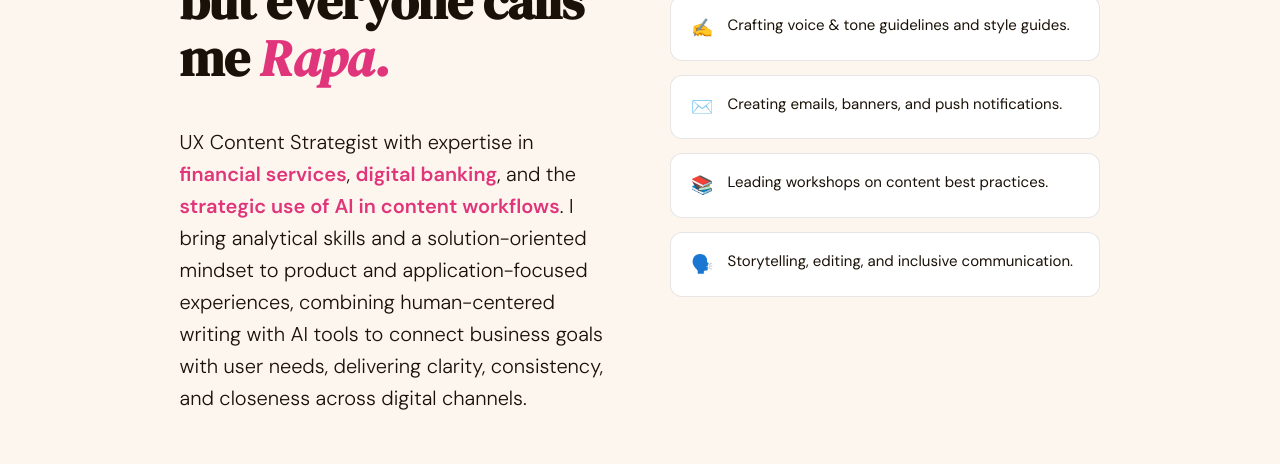
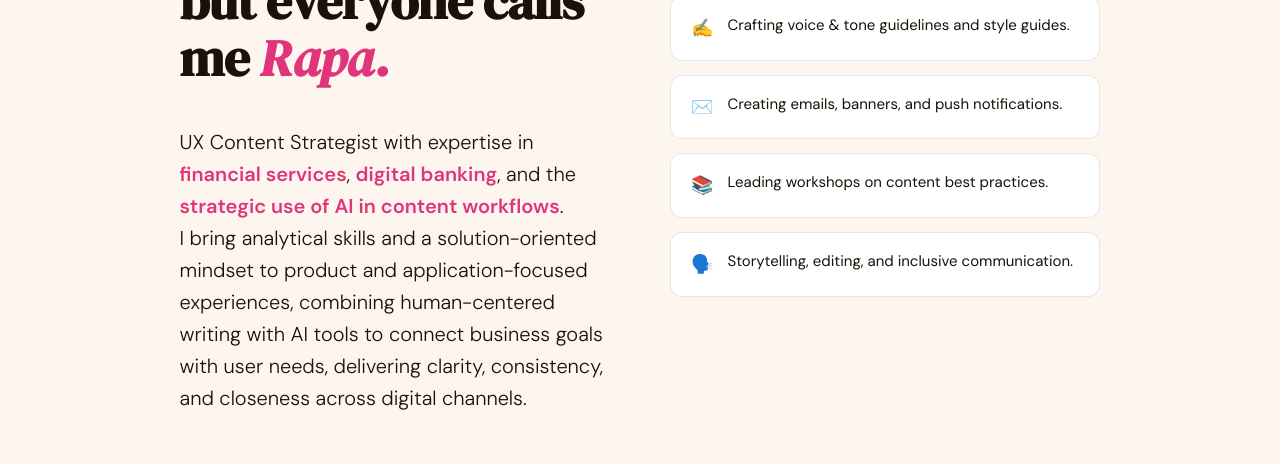
Before and after one commit to limoragni/rapa-site, a Next.js app: page / in a window 1280 px wide. Shown: the part 1020-1484 px from the top of the page. Built offline with nearby package versions, Linux system fonts and the light colour scheme.

Commit message:
about me changed

```diff
--- a/app/page.tsx
+++ b/app/page.tsx
@@ -81,11 +81,14 @@ export default function Home() {
                 UX Content Strategist with expertise in{" "}
                 <strong>financial services</strong>,{" "}
                 <strong>digital banking</strong>, and the{" "}
-                <strong>strategic use of AI in content workflows</strong>. I bring analytical skills and a
-                solution-oriented mindset to product and application-focused
-                experiences, combining human-centered writing with AI tools to
-                connect business goals with user needs, delivering clarity,
-                consistency, and closeness across digital channels.
+                <strong>strategic use of AI in content workflows</strong>.
+              </p>
+              <p className="about-intro reveal">
+                I bring analytical skills and a solution-oriented mindset to
+                product and application-focused experiences, combining
+                human-centered writing with AI tools to connect business goals
+                with user needs, delivering clarity, consistency, and closeness
+                across digital channels.
               </p>
             </div>
             <div className="skill-list reveal">
```
